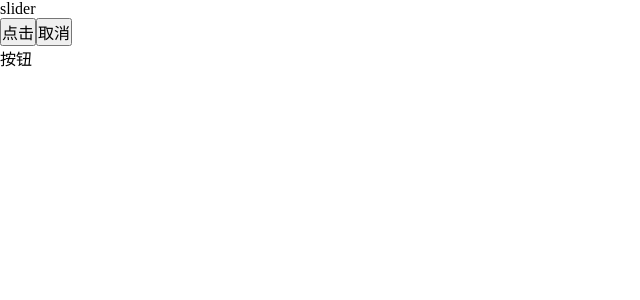
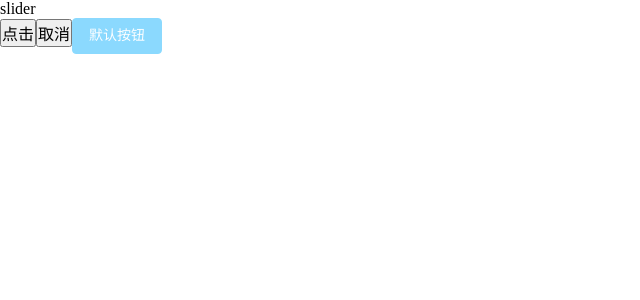
Before and after one commit to zeroter/zeort-ui, a Vue app: page / in a window 1280 px wide. Shown: the top 300 px of the page, without its empty margins (0-640 px from the left). Built offline with nearby package versions, Linux system fonts and the light colour scheme.

Commit message:
feat button_20200816

```diff
--- a/components/button/src/button.vue
+++ b/components/button/src/button.vue
@@ -1,18 +1,70 @@
 <template>
-    <div class="ze-button">
-        按钮
-    </div>
+    <button :class="classes" :disabled="disabled">
+        <slot></slot>
+    </button>
 </template>
 <script>
 export default {
     name: "ZeButton",
     data () {
         return{
-
+            baseClass: 'ze-button'
+        }
+    },
+    props: {
+        type: {
+            type: String,
+        },
+        size: {
+            type: String,
+        },
+        disabled: {
+            type: Boolean,
+        }
+    },
+    computed: {
+        classes () {
+            return [
+                this.baseClass,
+                {
+                    [`ze-button-${this.type}`]: this.type,
+                    [`ze-button-${this.size}`]: this.size,
+                    [`ze-button-${this.disabled ? 'disabled' : ''}`]: this.disabled
+                }
+            ]
         }
     }
 }
 </script>
 <style rel="stylesheet/scss" lang="scss" scoped>
-
+    .ze-button{
+        padding: 10px 16px;
+        font-size: 14px;
+        background-color: white;
+        outline: none;
+        border: 1px solid #999;
+        line-height: 1;
+        color: #666;
+        border-radius: 4px;
+        cursor: pointer;
+        transition: all .15s;
+        &:hover{
+            color: #19B5FE;
+            border-color: #19B5FE;
+        }
+    }
+    .ze-button-info{
+        background-color: rgba(25, 181, 254, 1);
+        color: #fff;
+        border-color: rgba(25, 181, 254, 1);
+        &:hover{
+            background-color: rgba(25, 181, 254, .7);
+            color: #fff;
+            border-color: rgba(25, 181, 254, .7);
+        }
+    }
+    .ze-button-disabled{
+        opacity: .5;
+        cursor: not-allowed;
+    }
 </style>
--- a/src/demo/slider.vue
+++ b/src/demo/slider.vue
@@ -3,7 +3,7 @@
         <ze-slider></ze-slider>
         <button @click="btn">点击</button>
         <button @click="clo">取消</button>
-        <ze-button></ze-button>
+        <ze-button type="info" disabled>默认按钮</ze-button>
     </div>
 </template>
 
```
